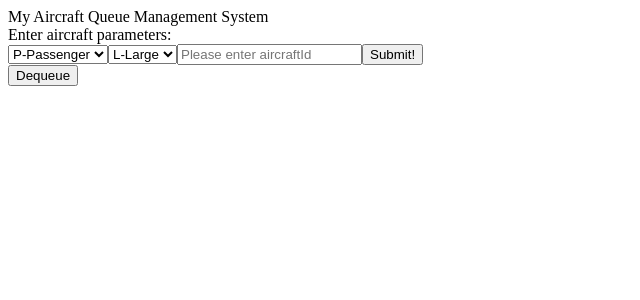
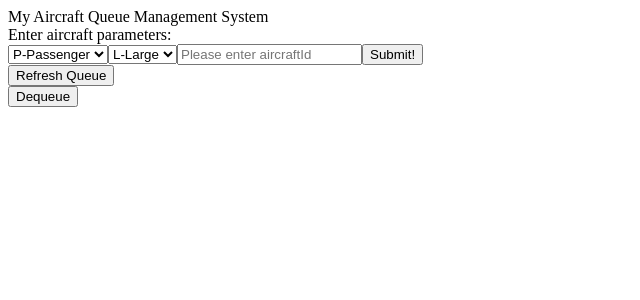
Before and after one commit to janetlee/coding_challenge_binFountain, a React app: page / in a window 1280 px wide. Shown: the top 300 px of the page, without its empty margins (0-640 px from the left). Built offline with nearby package versions, Linux system fonts and the light colour scheme; the HTML template or start-up script is replaced by a standard one.

Commit message:
Add a refresh queue button to UI for first view of queue

```diff
--- a/client/src/components/Queue.jsx
+++ b/client/src/components/Queue.jsx
@@ -1,7 +1,7 @@
 import React from 'react';
 import QueueEntry from './QueueEntry.jsx';
 
-const Queue = ({ queue }) => {
+const Queue = ({ queue, handleQueue }) => {
   if (queue.length > 0) {
     return (
       <div className='queue-list'>
@@ -17,46 +17,17 @@ const Queue = ({ queue }) => {
       </div>
     );
   } else {
-    return null;
+    return (
+      <div>
+        <button
+          onClick={() => {
+            handleQueue() }}
+        >
+          Refresh Queue
+        </button>
+      </div>
+    )
   }
 }
 
 export default Queue;
-
-
-// const Queue = ({ queue }) => {
-//   if (queue.first) {
-//     return (
-//       <div className='queue-list'>
-//         <div>Current Queue:</div>
-//         <span>Number</span>
-//         <span>Type</span>
-//         <span>Size</span>
-//         <span>Aircraft ID</span>
-//         {queue.first.map((aircraft, index) =>
-//           <QueueEntry aircraft={aircraft} key={index}
-//           index={index}/>
-//         )}
-//        {queue.second.map((aircraft, index) =>
-//           <QueueEntry aircraft={aircraft} key={index}
-//           index={queue.first.length + index}/>
-//         )}
-//        {queue.third.map((aircraft, index) =>
-//           <QueueEntry aircraft={aircraft} key={index}
-//           index={queue.first.length +
-//             queue.second.length +
-//             index}/>
-//         )}
-//        {queue.fourth.map((aircraft, index) =>
-//           <QueueEntry aircraft={aircraft} key={index}
-//           index={queue.first.length +
-//             queue.second.length +
-//             queue.third.length +
-//             index}/>
-//         )}
-//       </div>
-//     );
-//   } else {
-//     return null;
-//   }
-// }
--- a/client/src/index.jsx
+++ b/client/src/index.jsx
@@ -16,6 +16,7 @@ class App extends React.Component{
 
     this.handleEnqueue = this.handleEnqueue.bind(this);
     this.handleDequeue = this.handleDequeue.bind(this);
+    this.handleQueue = this.handleQueue.bind(this);
   }
 
   handleEnqueue(aircraftType, aircraftSize, aircraftId) {
@@ -58,27 +59,30 @@ class App extends React.Component{
     })();
   }
 
-  // createQueue(){
-  //   console.log('Make a queue');
-  //   (async () => {
-  //     try {
-  //       const response = await axios.get('/start');
-  //       const data = response.data;
+  handleQueue() {
+    console.log('Clicked Refresh');
+    (async () => {
+      try {
+        const response = await axios.get('/queue');
+        const data = response.data;
+        console.log(data);
 
-  //       if (data) {
-  //         console.log(data);
-  //       }
-  //     } catch (error) {
-  //       console.error(error);
-  //     }
-  //   })();
-  // }
+        if (data) {
+          this.setState({
+            queue: data
+          });
+        console.log(this.state.queue);
+
+          this.forceUpdate();
+        }
+      } catch (error) {
+        console.log(this.state);
+        console.error(error, this.state);
+      }
+    })();
+  }
 
   render() {
-    if(Object.entries(this.state.queue).length === 0) {
-      // this.createQueue();
-    }
-
     return (
     <div>
       <div className='Title'>My Aircraft Queue Management System</div>
@@ -87,6 +91,7 @@ class App extends React.Component{
         aircraft={this.state.aircraft}
       />
       <Queue className="Queue"
+        handleQueue={this.handleQueue}
         queue={this.state.queue}
       />
       <Dequeue className="Dequeue"
```
Also changed, not shown: db/index.js (+0 -8 lines), src/index.js (+18 -0 lines).
